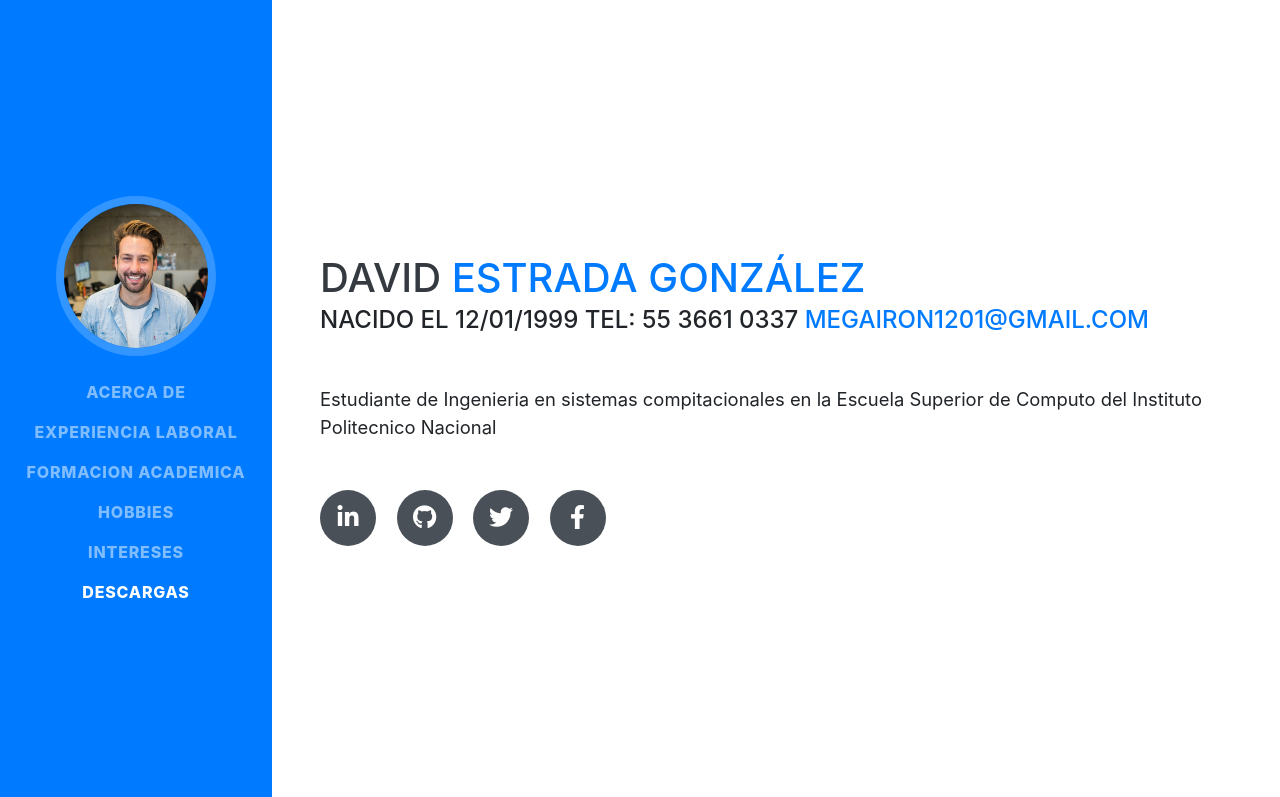
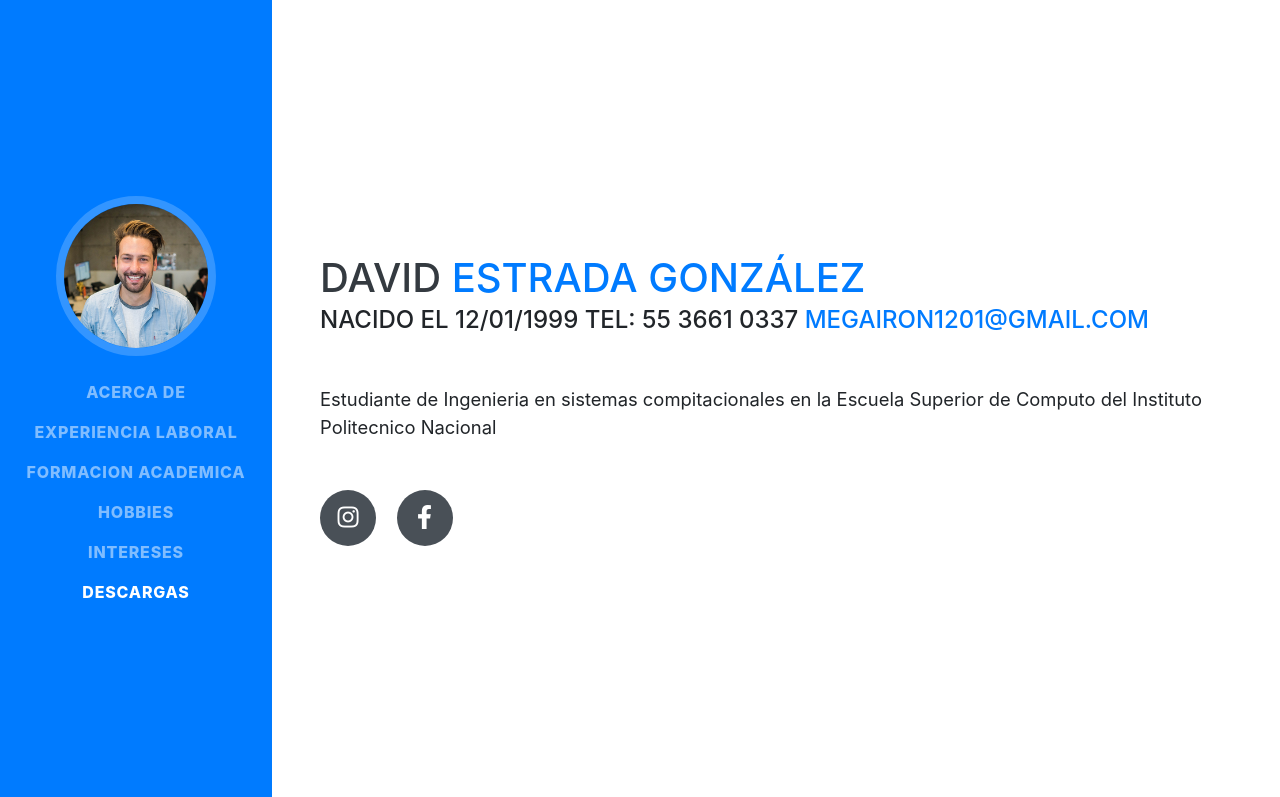
Before and after one commit to David1201IPN/Datos-personales, a website with bundled scripts: page index.html in a window 1280 px wide. Shown: the top 797 px of the page. Built offline with nearby package versions, Linux system fonts and the light colour scheme; a web font is replaced by a local one.

Commit message:
Update index.html

```diff
--- a/index.html
+++ b/index.html
@@ -71,16 +71,10 @@
         </div>
         <p class="lead mb-5">Estudiante de Ingenieria en sistemas compitacionales en la Escuela Superior de Computo del Instituto Politecnico Nacional </p>
         <div class="social-icons">
-          <a href="#">
-            <i class="fab fa-linkedin-in"></i>
+          <a href="https://www.instagram.com/david_estrada1201">
+            <i class="fab fa-instagram"></i>
           </a>
-          <a href="#">
-            <i class="fab fa-github"></i>
-          </a>
-          <a href="#">
-            <i class="fab fa-twitter"></i>
-          </a>
-          <a href="#">
+          <a href="https://www.facebook.com/david.m.estrada">
             <i class="fab fa-facebook-f"></i>
           </a>
         </div>
```
